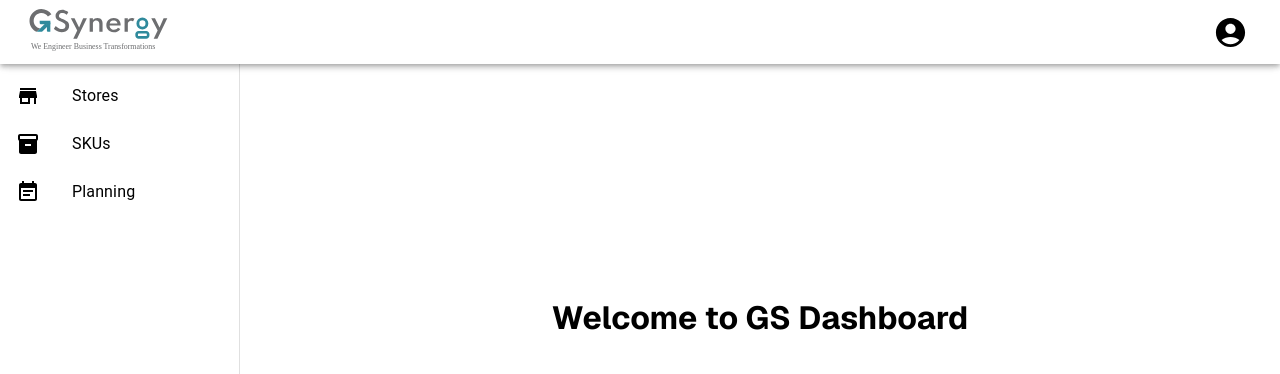
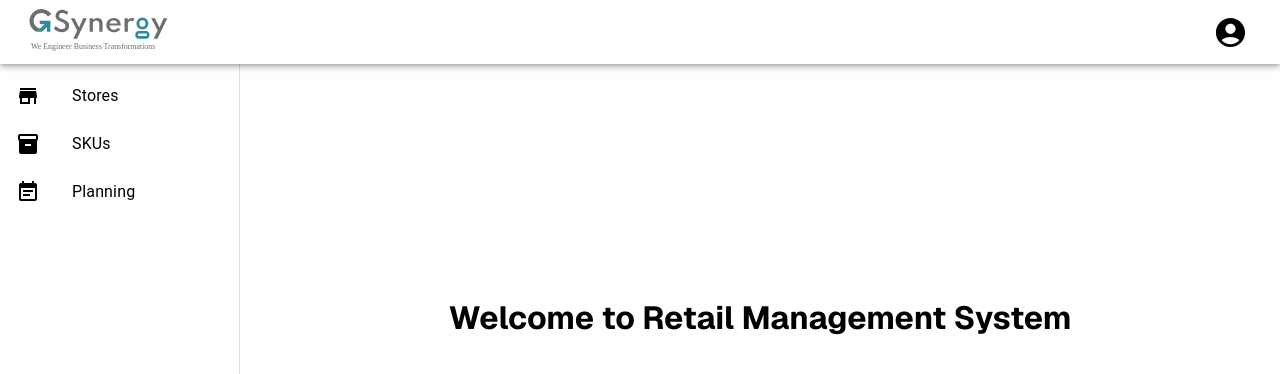
Before and after one commit to yatharthyadu/GS654321_Yatharth_Yadu, a Next.js app: page / in a window 1280 px wide. Shown: the top 374 px of the page. Built offline with nearby package versions, Linux system fonts and the light colour scheme.

Commit message:
Updated Read me file

```diff
--- a/src/app/page.tsx
+++ b/src/app/page.tsx
@@ -4,7 +4,7 @@ export default function Home() {
   return (
     <div className={styles.page}>
       <main className={styles.main}>
-        <h1>Welcome to GS Dashboard</h1>
+        <h1>Welcome to Retail Management System</h1>
       </main>
     </div>
   );
```
